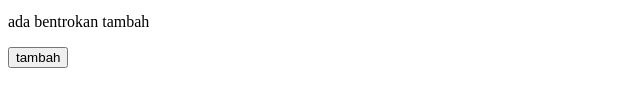
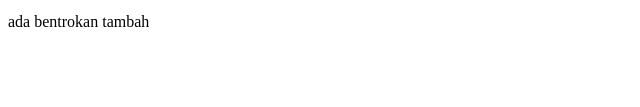
Before and after one commit to 0nelang/belajar-github, a plain HTML site: page isi_file.html in a window 1280 px wide. Shown: the part 337-444 px from the top of the page, without its empty margins (0-640 px from the left). Drawn offline with Linux system fonts and the light colour scheme.

Commit message:
menghapus form

```diff
--- a/isi_file.html
+++ b/isi_file.html
@@ -21,10 +21,6 @@
 
     <p>ada bentrokan tambah</p>
 
-    <form action="post">
-        <button>tambah</button>
-    </form>
-
 
 
 </body>
```
